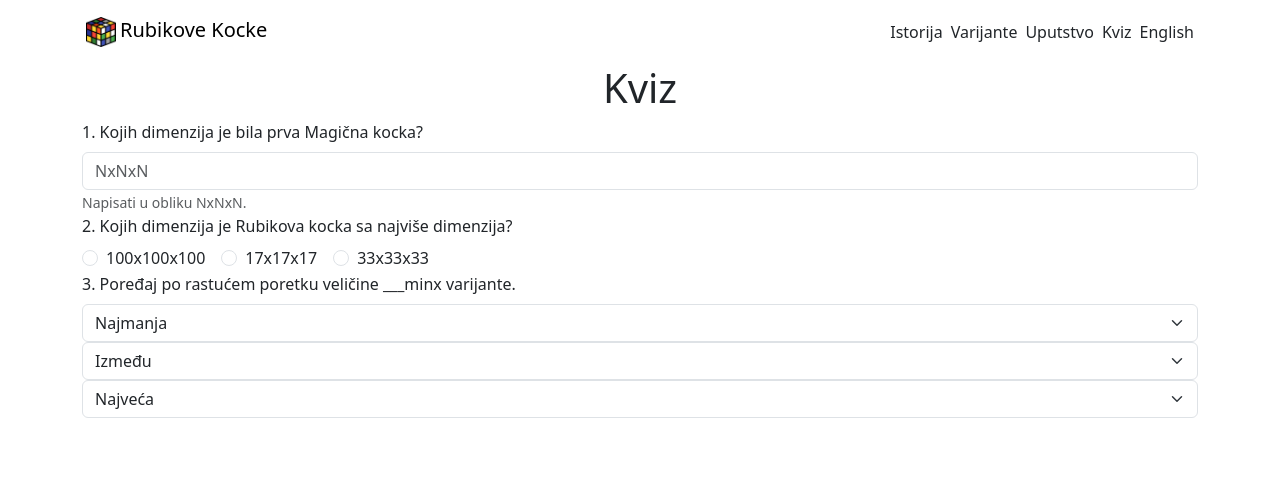
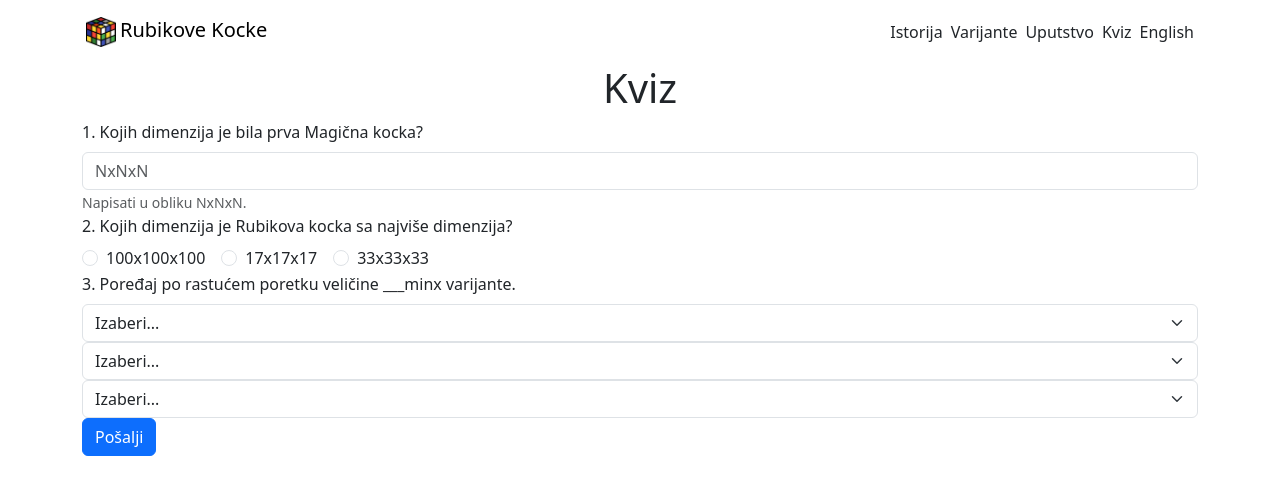
Before and after one commit to kimax0/RubikovaKocka, a React (Vite) app in the folder rubikova-kocka/: page /kviz in a window 1280 px wide. Shown: the top 494 px of the page. Built offline with nearby package versions, Linux system fonts and the light colour scheme.

Commit message:
Funkcionalnost kviza

```diff
--- a/rubikova-kocka/src/stranice/Kviz.tsx
+++ b/rubikova-kocka/src/stranice/Kviz.tsx
@@ -1,6 +1,55 @@
-import { Col, Container, Form, FormGroup, Row } from "react-bootstrap"
+import { useState } from "react"
+import {
+  Col,
+  Container,
+  Form,
+  FormGroup,
+  Row,
+  Button,
+  Alert,
+} from "react-bootstrap"
 
 const Kviz = () => {
+  const [odgovori, setOdgovori] = useState<{
+    prvo: string
+    drugo: string
+    trece: string[]
+  }>({
+    prvo: "",
+    drugo: "",
+    trece: ["", "", ""],
+  })
+
+  const [rezultat, setRezultat] = useState<string | null>(null)
+
+  const handleInputChange = (e: React.ChangeEvent<HTMLInputElement>) => {
+    setOdgovori({ ...odgovori, prvo: e.target.value })
+  }
+
+  const handleRadioChange = (e: React.ChangeEvent<HTMLInputElement>) => {
+    setOdgovori({ ...odgovori, drugo: e.target.value })
+  }
+
+  const handleSelectChange = (index: number, value: string) => {
+    const novaTrece = [...odgovori.trece]
+    novaTrece[index] = value
+    setOdgovori({ ...odgovori, trece: novaTrece })
+  }
+
+  const handleSubmit = (e: React.FormEvent<HTMLFormElement>) => {
+    e.preventDefault()
+
+    let tacni = 0
+    if (odgovori.prvo.trim().toLowerCase() === "3x3x3") tacni++
+    if (odgovori.drugo === "17x17x17") tacni++
+
+    const ispravnaTrece = ["0", "2", "1"] // Gigaminx < Petaminx < Teraminx
+    if (JSON.stringify(odgovori.trece) === JSON.stringify(ispravnaTrece))
+      tacni++
+
+    setRezultat(`Tačno ste odgovorili na ${tacni} od 3 pitanja.`)
+  }
+
   return (
     <Container>
       <Row>
@@ -8,51 +57,64 @@
           <h1 className="text-center">Kviz</h1>
         </Col>
       </Row>
-      <Form>
+      <Form onSubmit={handleSubmit}>
         <Form.Label>1. Kojih dimenzija je bila prva Magična kocka?</Form.Label>
         <FormGroup controlId="prvo_pitanje">
-          <Form.Control placeholder="NxNxN"/>
-          <Form.Text className="text-muted">Napisati u obliku NxNxN.</Form.Text>
+          <Form.Control
+            placeholder="NxNxN"
+            value={odgovori.prvo}
+            onChange={handleInputChange}
+          />
+          <Form.Text className="text-muted">
+            Napisati u obliku NxNxN.
+          </Form.Text>
         </FormGroup>
-        <Form.Label>2. Kojih dimenzija je Rubikova kocka sa najviše dimenzija?</Form.Label>
+
+        <Form.Label>
+          2. Kojih dimenzija je Rubikova kocka sa najviše dimenzija?
+        </Form.Label>
         <FormGroup controlId="drugo_pitanje">
+          {["100x100x100", "17x17x17", "33x33x33"].map((opcija, i) => (
             <Form.Check
+              key={i}
               inline
-            label="100x100x100"
+              label={opcija}
               type="radio"
+              name="drugo"
+              value={opcija}
+              checked={odgovori.drugo === opcija}
+              onChange={handleRadioChange}
             />
-          <Form.Check
-            inline
-            label="17x17x17"
-            type="radio"
-          />
-          <Form.Check
-            inline
-            label="33x33x33"
-            type="radio"
-          />
+          ))}
         </FormGroup>
-        <Form.Label>3. Poređaj po rastućem poretku veličine ___minx varijante.</Form.Label>
+
+        <Form.Label>
+          3. Poređaj po rastućem poretku veličine ___minx varijante.
+        </Form.Label>
         <FormGroup controlId="trece_pitanje">
-          <Form.Select>
-            <option>Najmanja</option>
+          {[0, 1, 2].map((index) => (
+            <Form.Select
+              key={index}
+              onChange={(e) => handleSelectChange(index, e.target.value)}
+              value={odgovori.trece[index]}
+            >
+              <option value="">Izaberi...</option>
+              <option value="0">Gigaminx</option>
               <option value="1">Teraminx</option>
               <option value="2">Petaminx</option>
-            <option value="0">Gigaminx</option>
             </Form.Select>
-          <Form.Select>
-            <option>Između</option>
-            <option value="1">Teraminx</option>
-            <option value="2">Petaminx</option>
-            <option value="0">Gigaminx</option>
-          </Form.Select>
-          <Form.Select>
-            <option>Najveća</option>
-            <option value="1">Teraminx</option>
-            <option value="2">Petaminx</option>
-            <option value="0">Gigaminx</option>
-          </Form.Select>
+          ))}
         </FormGroup>
+
+        <Button variant="primary" type="submit">
+          Pošalji
+        </Button>
+
+        {rezultat && (
+          <Alert className="mt-3" variant="info">
+            {rezultat}
+          </Alert>
+        )}
       </Form>
     </Container>
   )
```
Lines whose indentation alone changed are shown as unchanged.
